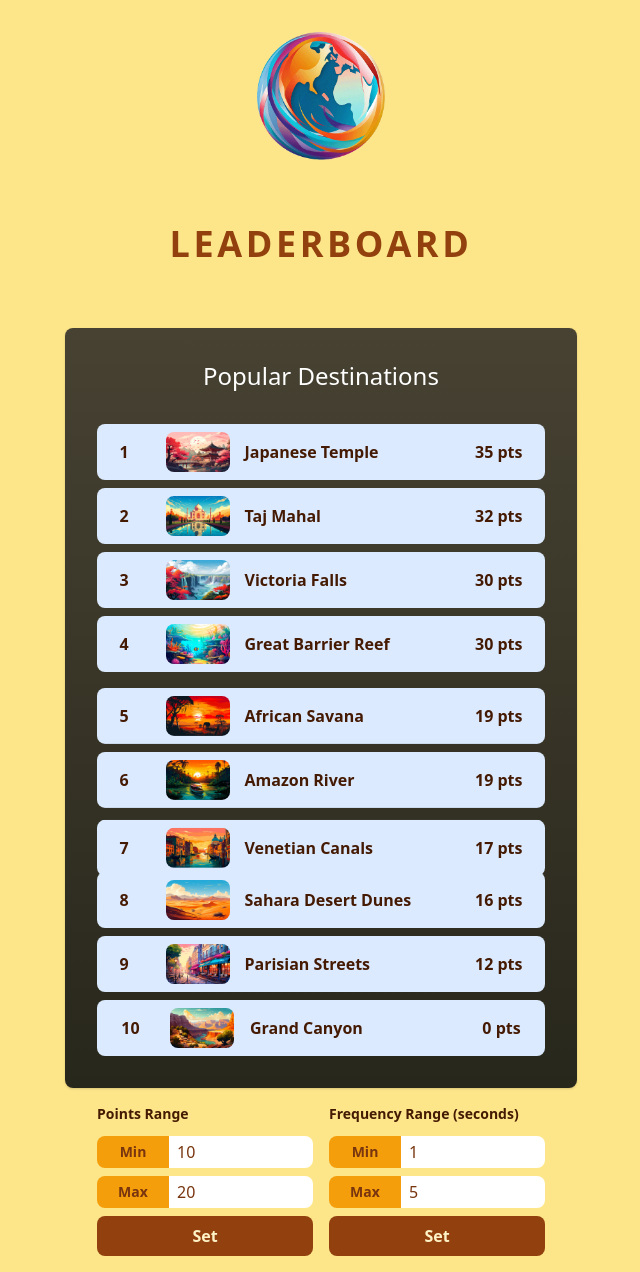
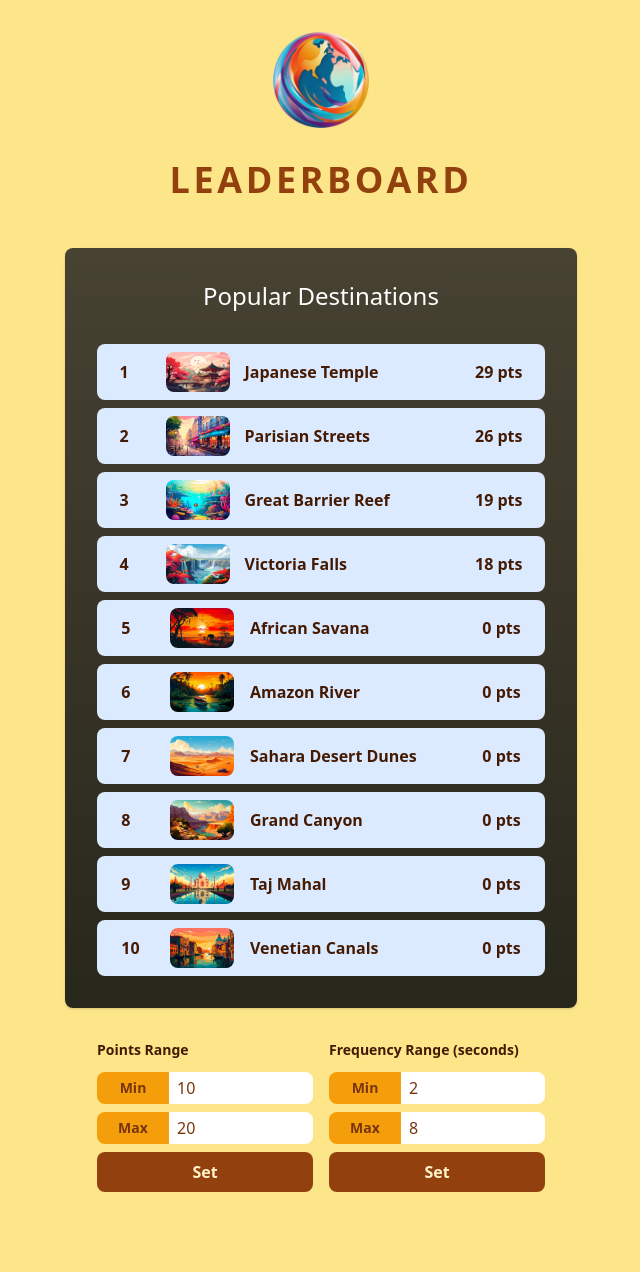
Before and after one commit to Dylanc55/leaderboard-app, a React (Vite) app: page / in a window 1280 px wide. Shown: the whole page, without its empty margins (319-959 px from the left). After the commit the page ends 1208 px from the top, so only its background shows below. Built offline with nearby package versions, Linux system fonts and the light colour scheme.

Commit message:
tweaks to spacing and sizes

```diff
--- a/src/App.tsx
+++ b/src/App.tsx
@@ -16,8 +16,8 @@ const App: React.FC = () => {
     min: number;
     max: number;
   }>({
-    min: 1,
-    max: 5,
+    min: 2,
+    max: 8,
   });
 
   function handlePointsRange(range: RangeModel) {
--- a/src/index.css
+++ b/src/index.css
@@ -8,11 +8,11 @@ body {
 
 header {
   @apply flex flex-col items-center justify-center;
-  @apply my-8 md:mb-16;
+  @apply my-8 md:mb-12;
 }
 
 header img {
-  @apply object-contain w-16 h-16 mb-8 md:w-32 md:h-32 md:mb-16;
+  @apply object-contain w-16 h-16 mb-4 md:w-32 md:h-24 md:mb-8;
 }
 
 header h1 {
@@ -50,7 +50,7 @@ header h1 {
 }
 
 #actions {
-  @apply w-full max-w-lg py-4 px-8 mx-auto flex gap-4;
+  @apply w-full mt-4 max-w-lg py-4 px-8 mx-auto flex gap-4;
 }
 
 form {
```
